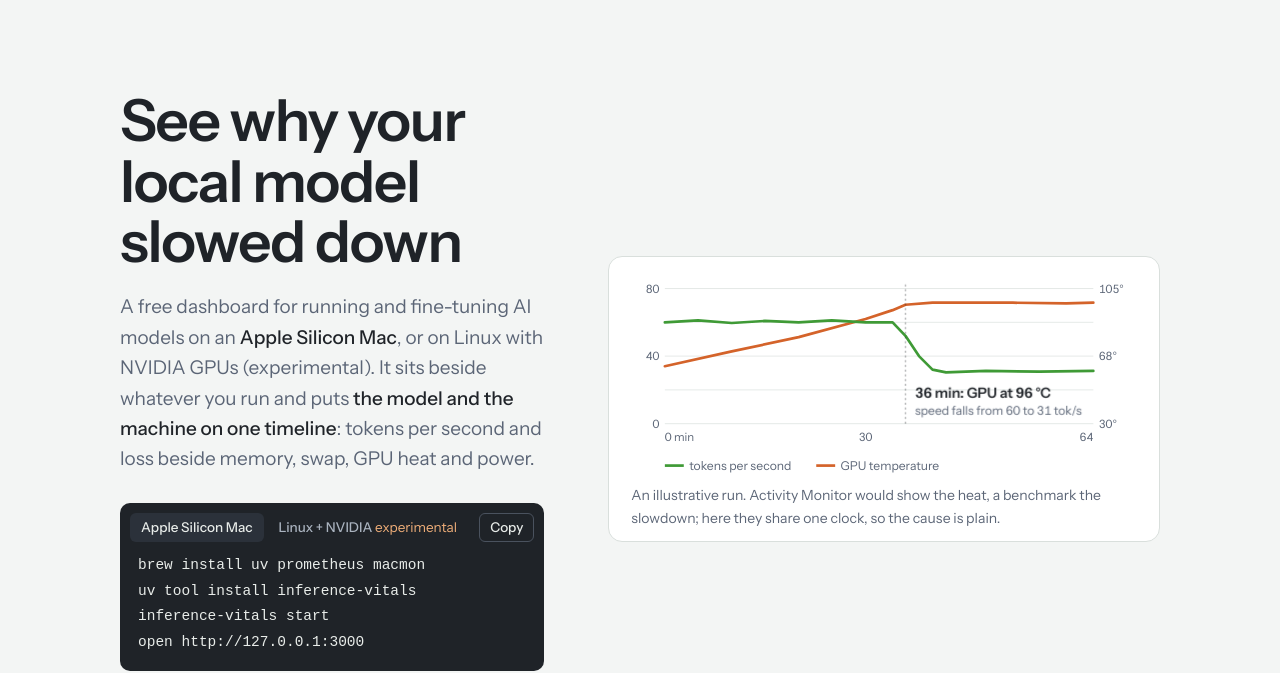
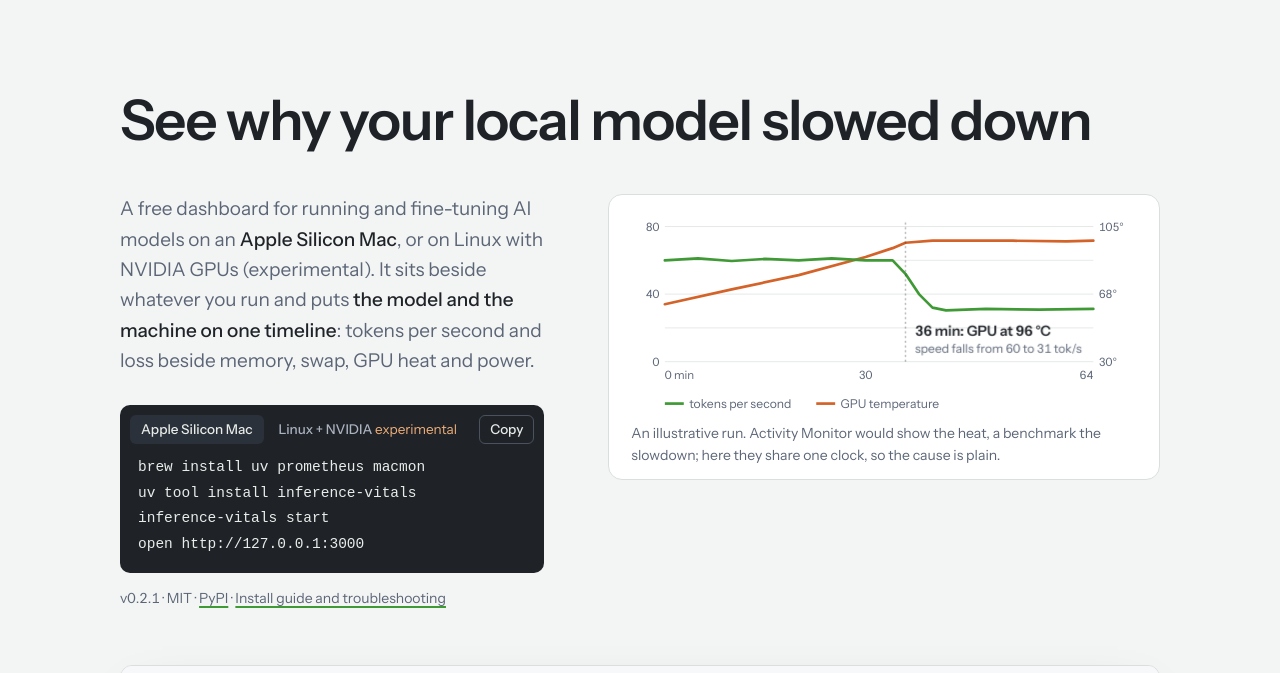
Before and after one commit to urbanmorph/inference-vitals, a plain HTML site: page site/index.html in a window 1280 px wide. Shown: the part 55-728 px from the top of the page. Drawn offline with Linux system fonts and the light colour scheme.

Commit message:
Site: the heading on one line, across the page (#4)
It sat in the left column, capped at 15 characters, and broke into three
short lines. It now spans the hero above the two columns and is sized to fit
one line from tablet width up (56px on desktop); on a phone it wraps to two.

Co-authored-by: Claude Opus 5.5 <noreply@anthropic.com>

```diff
--- a/site/index.html
+++ b/site/index.html
@@ -59,9 +59,9 @@ nav.top a:hover{color:var(--ink)}
 @media (max-width:640px){nav.top a:not(.gh){display:none}}
 
 /* the hero: the claim, the install, and the one picture of the idea */
-.hero{display:grid;grid-template-columns:minmax(0,1fr) minmax(0,1.3fr);gap:clamp(28px,5vw,64px);align-items:center;padding:clamp(28px,6vw,72px) 0 clamp(32px,5vw,56px)}
+.hero{display:grid;grid-template-columns:minmax(0,1fr) minmax(0,1.3fr);gap:clamp(24px,3.5vw,44px) clamp(28px,5vw,64px);align-items:start;padding:clamp(28px,6vw,72px) 0 clamp(32px,5vw,56px)}
 @media (max-width:880px){.hero{grid-template-columns:minmax(0,1fr)}}
-h1{font-size:clamp(34px,5.2vw,58px);line-height:1.04;letter-spacing:-.022em;font-weight:600;margin:0 0 20px;max-width:15ch}
+h1{grid-column:1/-1;font-size:clamp(34px,4.4vw,56px);line-height:1.05;letter-spacing:-.022em;font-weight:600;margin:0}
 .lede{font-size:clamp(17px,1.6vw,19px);color:var(--muted);margin:0 0 28px;max-width:44ch}
 .lede strong{color:var(--ink);font-weight:500}
 .install{background:var(--code-bg);color:var(--code-ink);border-radius:10px;padding:10px 18px 16px;max-width:560px}
@@ -176,8 +176,8 @@ footer p{margin:0 0 6px;max-width:60ch}
 
 <main>
 <div class="hero">
+  <h1>See why your local model slowed down</h1>
   <div>
-    <h1>See why your local model slowed down</h1>
     <p class="lede">A free dashboard for running and fine-tuning AI models on an <strong>Apple Silicon Mac</strong>, or on Linux with NVIDIA GPUs (experimental). It sits beside whatever you run and puts <strong>the model and the machine on one timeline</strong>: tokens per second and loss beside memory, swap, GPU heat and power.</p>
     <div class="install">
       <div class="bar">
```
